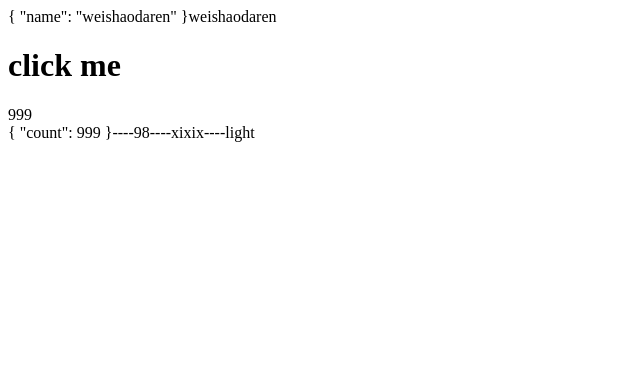
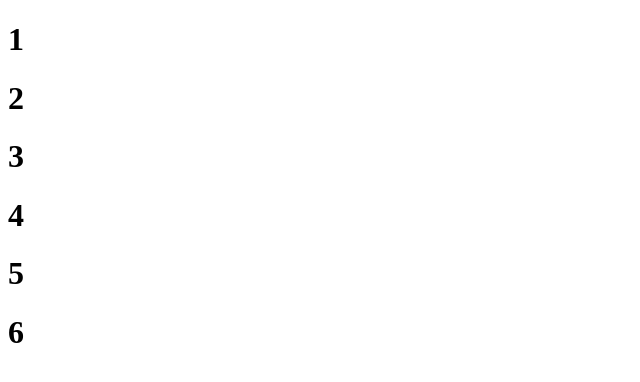
Before and after one commit to weishaodaren/vue-3, a Vue app: page / in a window 1280 px wide. Shown: the top 382 px of the page, without its empty margins (0-640 px from the left). Built offline with nearby package versions, Linux system fonts and the light colour scheme.

Commit message:
:ref unref toref

```diff
--- a/src/App.vue
+++ b/src/App.vue
@@ -1,17 +1,20 @@
 <template>
   <div id="app">
-    <HelloWorld msg="Welcome to Your Vue App" name="weishaodaren" />
+    <!-- <HelloWorld msg="Welcome to Your Vue App" name="weishaodaren" /> -->
+    <hello-kitty />
   </div>
 </template>
 
 <script>
-import HelloWorld from "./components/HelloWorld";
+// import HelloWorld from "./components/HelloWorld";
+import HelloKitty from "./components/HelloKitty"
 import { ref, provide } from "vue";
 
 export default {
   name: "App",
   components: {
-    HelloWorld
+    // HelloWorld,
+    HelloKitty
   },
   setup() {
     provide("customVal", ref("dark"));
--- /dev/null
+++ b/src/components/HelloKitty.vue
@@ -0,0 +1,50 @@
+<template>
+  <div ref="kitty_">
+    <h1
+      v-for="(item, index) in list"
+      :key="index"
+      :ref="
+        el => {
+          divs[index] = el;
+        }
+      "
+    >
+      {{ item }}
+    </h1>
+  </div>
+</template>
+
+<script>
+import { ref, onMounted, reactive, onBeforeUpdate, unref, toRef } from "vue";
+export default {
+  name: "Kitty",
+  setup() {
+    const kitty_ = ref(null);
+    onMounted(() => {
+      console.log(kitty_.value);
+    });
+
+    const list = reactive([1, 2, 3, 4, 5, 6]);
+    const divs = ref([]);
+    onBeforeUpdate(() => {
+      divs.value = [];
+    });
+    const kitty = ref(500);
+    const unwrapped = unref(kitty);
+    console.log(unwrapped);
+
+    const state = reactive({ foo: 1, bar: 2 });
+    const fooRef = toRef(state, "foo"); // const foo = ref(1)
+    fooRef.value++;
+    state.foo++;
+    console.log(state.foo, fooRef.value);
+    return {
+      kitty_,
+      list,
+      divs
+    };
+  }
+};
+</script>
+
+<style lang="stylus"></style>
```
